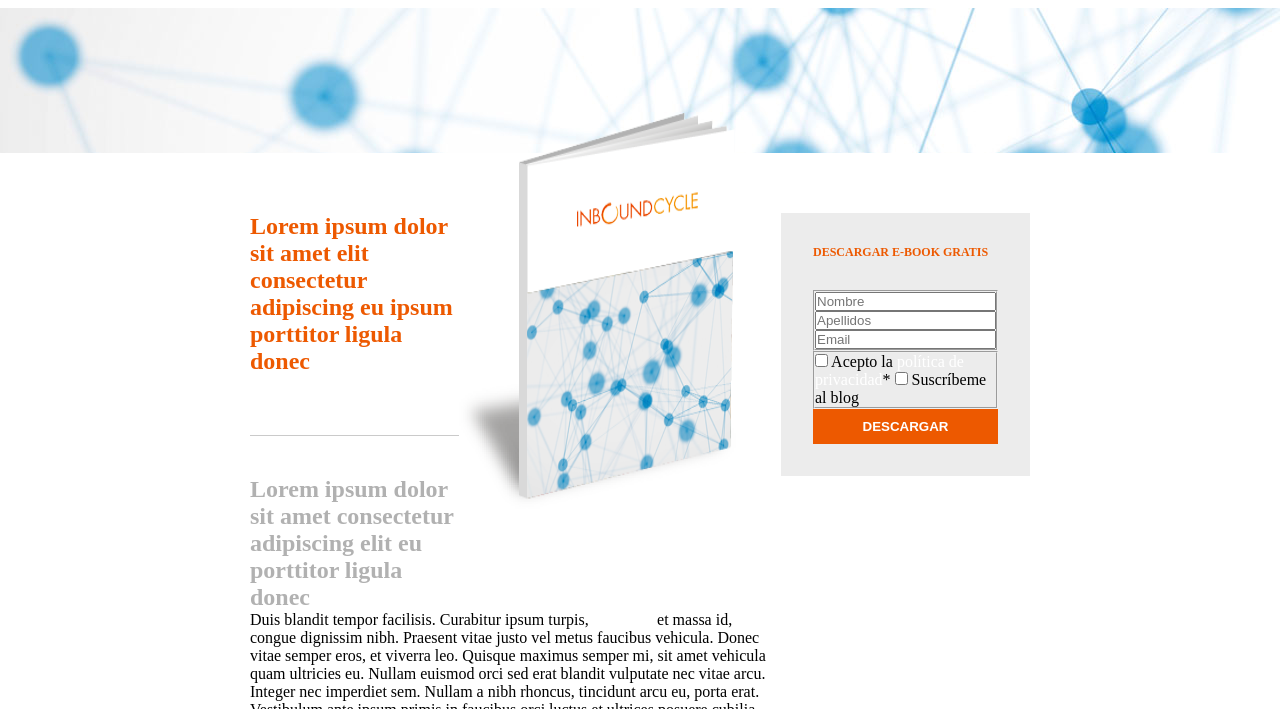
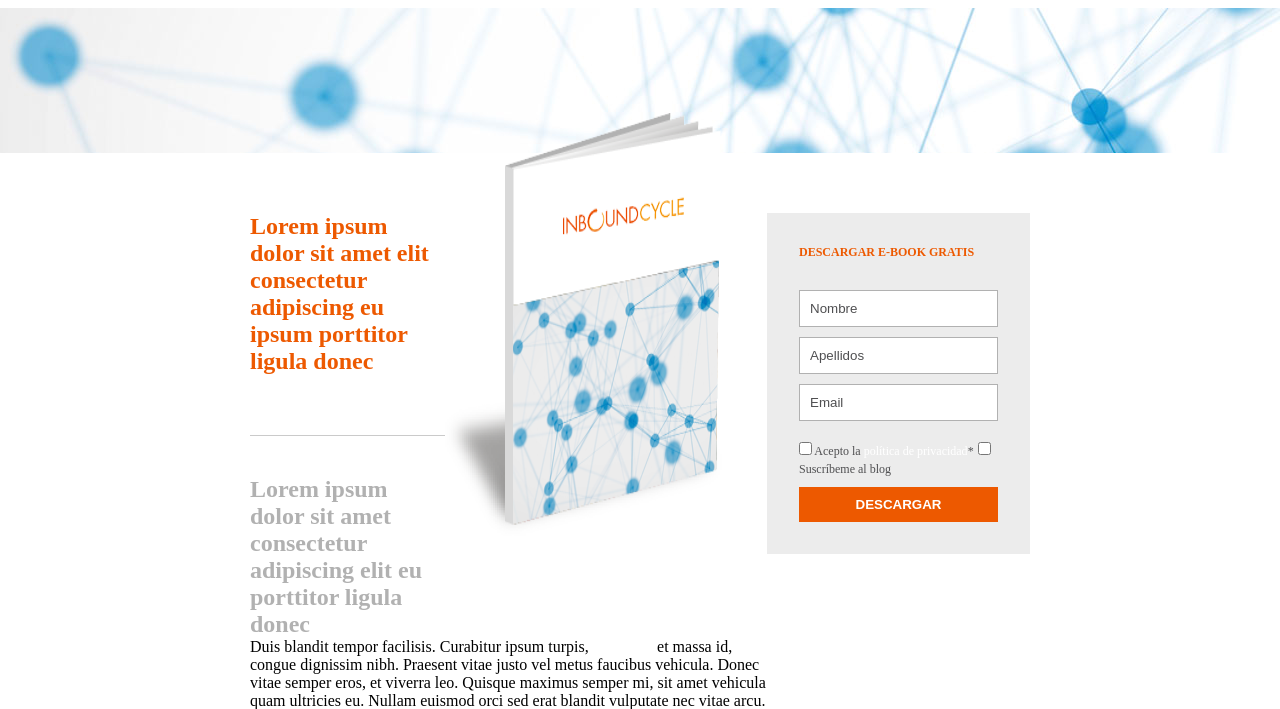
Before and after one commit to joaoribas35/maquetacion, a plain HTML site: page index.html in a window 1280 px wide. Shown: the part 91-800 px from the top of the page. Drawn offline with Linux system fonts and the light colour scheme.

Commit message:
form css style

```diff
--- a/css/style.css
+++ b/css/style.css
@@ -22,7 +22,7 @@ a:link {
 }
 
 a:visited {
-  color: white;
+  color: var(--orange);
 }
 
 a:hover {
@@ -41,10 +41,13 @@ img {
 /*================ VARIABLES CSS ================*/
 :root {
   --orange: #ed5900;
-  --text-gray: #b1b1b1;
+  --h2--gray: #b1b1b1;
+  --p-gray: #4f4f51;
   --separator-gray: #cacaca;
   --form-gray: #ececec;
   --bg-footer: #4f4f51;
+
+  --margin-side-lg: 250px;
 }
 
 /*==================== HEADER ===================*/
@@ -53,7 +56,7 @@ img {
   display: flex;
   justify-content: space-between;
   flex-wrap: wrap;
-  margin: 30px 250px;
+  margin: 30px var(--margin-side-lg);
 }
 .social-icons {
   display: flex;
@@ -81,7 +84,7 @@ img {
 .wrapper {
   display: flex;
   justify-content: space-between;
-  margin: 60px 250px 0 250px;
+  margin: 60px var(--margin-side-lg) 0 var(--margin-side-lg);
 }
 
 .content-wrapper__header {
@@ -107,7 +110,7 @@ img {
 }
 
 .content-wrapper__titles > h2 {
-  color: var(--text-gray);
+  color: var(--h2--gray);
   padding-top: 40px;
 }
 
@@ -147,11 +150,36 @@ img {
   font-weight: bold;
 }
 
+.form-container > fieldset {
+  border: none;
+  padding-bottom: 10px;
+}
+
+.form-container > fieldset > input {
+  border: 1px solid var(--h2--gray);
+  padding: 10px;
+  margin-bottom: 10px;
+}
+
+.form-container > fieldset > input::placeholder {
+  color: var(--p-gray);
+}
+
+.form-container > fieldset > label {
+  font-size: 0.75rem;
+  border: none;
+  color: var(--p-gray);
+}
+
+.form-container > fieldset > label > input {
+  border: none;
+}
+
 /*================= FOOTER =====================*/
 
 .footer-frame {
   background-color: var(--bg-footer);
-  padding: 60px 250px;
+  padding: 60px var(--margin-side-lg);
   width: 100%;
   align-items: center;
 
```
